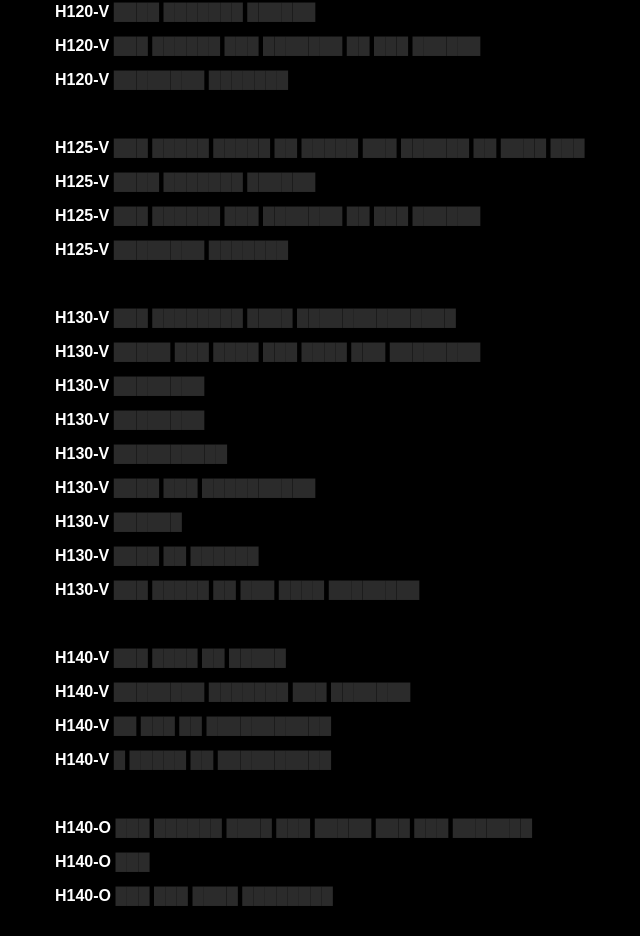
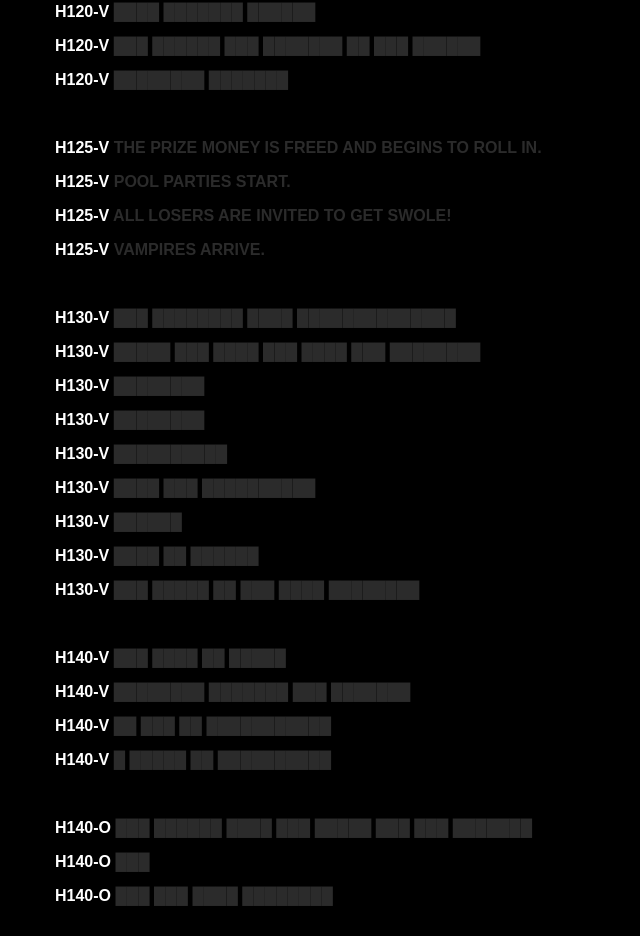
Before and after one commit to KetUnderscore/daseballreactfwontend, a React (Create React App) app: page /book in a window 1280 px wide. Shown: the part 3990-4926 px from the top of the page, without its empty margins (117-757 px from the left). Built offline with nearby package versions, Linux system fonts and the light colour scheme.

Commit message:
More Book

```diff
--- a/src/pages/Book.js
+++ b/src/pages/Book.js
@@ -196,10 +196,10 @@ function Book() {
                 <br/>
                 {/* Section 17 */}
                 <div className="censored">
-                    <p>H125-V <span>███ █████ █████ ██ █████ ███ ██████ ██ ████ ███</span></p>
-                    <p>H125-V <span>████ ███████ ██████</span></p>
-                    <p>H125-V <span>███ ██████ ███ ███████ ██ ███ ██████</span></p>
-                    <p>H125-V <span>████████ ███████</span></p>
+                    <p>H125-V <span>THE PRIZE MONEY IS FREED AND BEGINS TO ROLL IN.</span></p>
+                    <p>H125-V <span>POOL PARTIES START.</span></p>
+                    <p>H125-V <span>ALL LOSERS ARE INVITED TO GET SWOLE!</span></p>
+                    <p>H125-V <span>VAMPIRES ARRIVE.</span></p>
                 </div>
                 <br/>
                 {/* Section 18 */}
```
